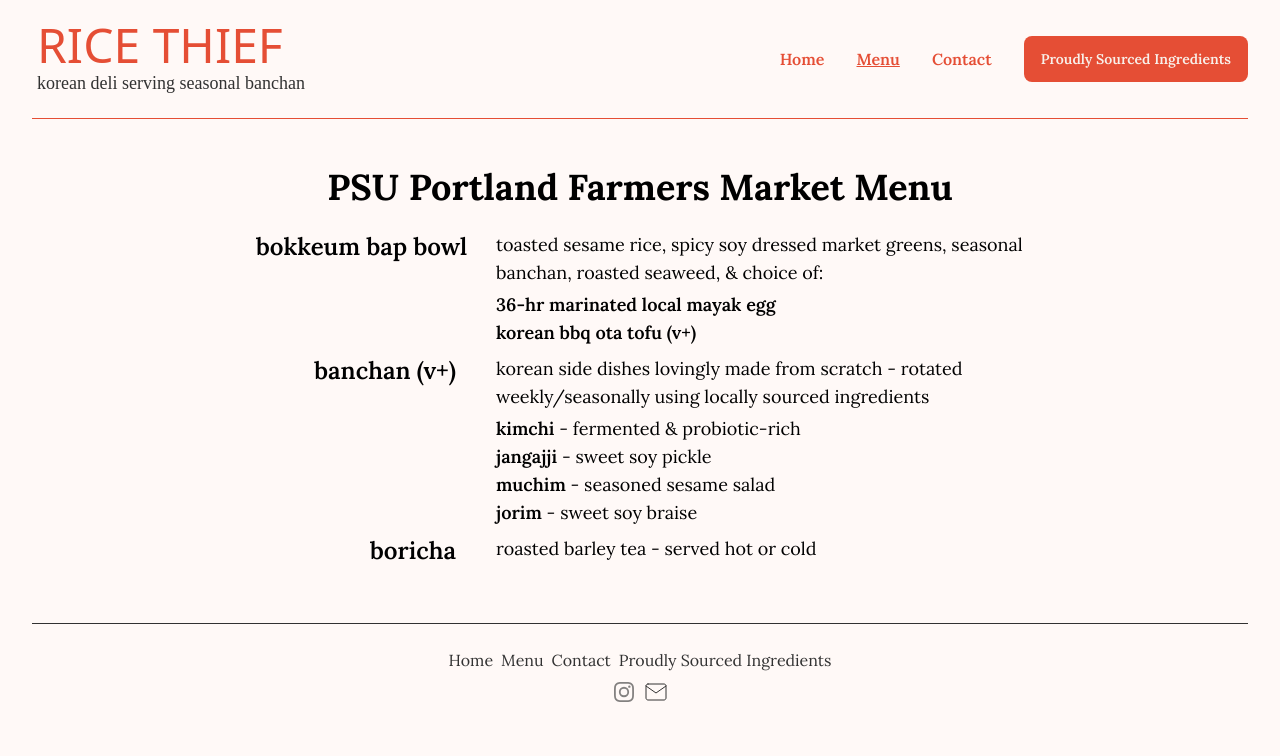
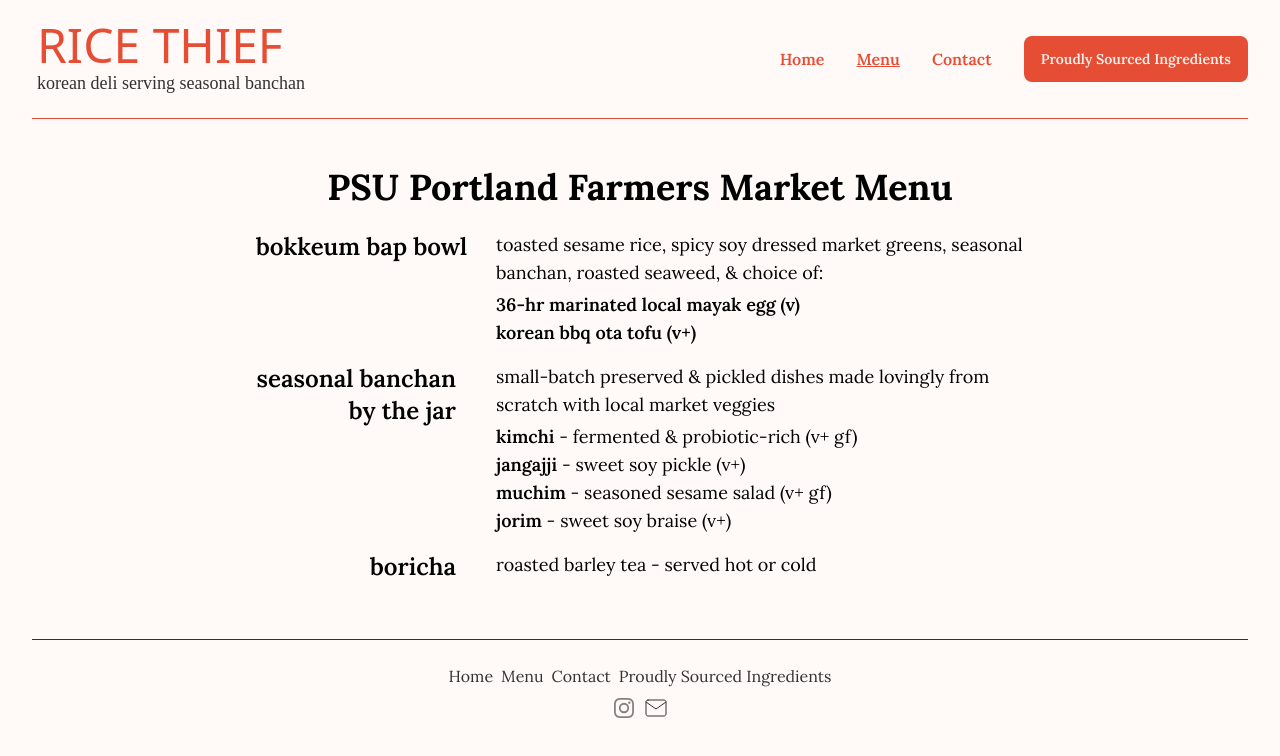
Before and after one commit to IanKBovard/ricethiefpdx, a React (Vite) app: page /menu in a window 1280 px wide. Shown: the top 756 px of the page. Built offline with nearby package versions, Linux system fonts and the light colour scheme; a web font is replaced by a local one.

Commit message:
adjust font and copy

```diff
--- a/src/Pages/Contact.jsx
+++ b/src/Pages/Contact.jsx
@@ -2,7 +2,7 @@ const Contact = () => (
   <section className='max-w-[85rem] mx-auto px-4 sm:px-6 lg:px-8 py-8'>
     <div className='flex flex-wrap justify-between'>
       <div className='mb-8 lg:mb-0'>
-        <h2 className='font-bold text-2xl lg:text-4xl mb-2'>
+        <h2 className='font-bold text-2xl lg:text-4xl mb-4'>
           Where to find us
         </h2>
         <p className='text-lg lg:text-2xl'>
@@ -10,6 +10,8 @@ const Contact = () => (
           <br />
           Saturdays 8:30 am - 2:00 pm
           <br />
+        </p>
+        <p className='text-lg lg:text-2xl mt-2'>
           1803 SW Park Ave, Portland, OR 97201
           <br />
           <span className='italic'>
@@ -20,7 +22,7 @@ const Contact = () => (
         </p>
       </div>
       <div className='mb-8 lg:mb-0'>
-        <h2 className='font-bold text-2xl lg:text-4xl mb-2'>
+        <h2 className='font-bold text-2xl lg:text-4xl mb-4'>
           How to reach us
         </h2>
         <a
--- a/src/Pages/Menu.jsx
+++ b/src/Pages/Menu.jsx
@@ -15,7 +15,7 @@ const Menu = () => (
           seasonal banchan, roasted seaweed, & choice of:
           <p className='mt-1'>
             <span className='font-semibold'>
-              36-hr marinated local mayak egg
+              36-hr marinated local mayak egg (v)
             </span>
           </p>
           <p className=''>
@@ -26,32 +26,32 @@ const Menu = () => (
           </p>
         </p>
       </div>
-      <div className='flex flex-col pt-2 sm:gap-10 sm:flex-row'>
+      <div className='flex flex-col pt-2 sm:gap-10 sm:flex-row mt-2'>
         <p className='sm:w-[200px] text-lg lg:text-2xl font-semibold sm:text-right shrink-0'>
-          banchan (v+)
+          seasonal banchan by the jar
         </p>
         <p className='text-justify sm:text-left lg:text-lg'>
-          korean side dishes lovingly made from scratch - rotated
-          weekly/seasonally using locally sourced ingredients
+          small-batch preserved & pickled dishes made lovingly from
+          scratch with local market veggies
           <p className='mt-1'>
             <span className='font-semibold'>kimchi</span> - fermented
-            & probiotic-rich
+            & probiotic-rich (v+ gf)
           </p>
           <p className=''>
             <span className='font-semibold'>jangajji</span> - sweet
-            soy pickle
+            soy pickle (v+)
           </p>
           <p className=''>
             <span className='font-semibold'>muchim</span> - seasoned
-            sesame salad
+            sesame salad (v+ gf)
           </p>
           <p className=''>
             <span className='font-semibold'>jorim</span> - sweet soy
-            braise
+            braise (v+)
           </p>
         </p>
       </div>
-      <div className='flex flex-col pt-2 sm:gap-10 sm:flex-row'>
+      <div className='flex flex-col pt-2 sm:gap-10 sm:flex-row mt-2'>
         <p className='sm:w-[200px] text-lg lg:text-2xl font-semibold sm:text-right shrink-0'>
           boricha
         </p>
--- a/src/Pages/ProudlySourcedIngredients.jsx
+++ b/src/Pages/ProudlySourcedIngredients.jsx
@@ -2,7 +2,7 @@ const ProudlySourcedIngredients = () => (
   <section className='max-w-[85rem] mx-auto px-4 sm:px-6 lg:px-8 py-8'>
     <div className='max-w-3xl mx-auto text-center'>
       <h2 className='font-bold text-2xl md:text-3xl lg:text-4xl text-center'>
-        Good food starts with good ingredients
+        Proudly sourced ingredients
       </h2>
     </div>
     <div className='flow-root max-w-3xl mx-auto mt-8'>
@@ -10,11 +10,11 @@ const ProudlySourcedIngredients = () => (
         <p className='text-justify md:text-2xl'>
           At Rice Thief, we believe that good food starts with good
           ingredients. Our produce is carefully selected for quality
-          and seasonality from local farms we trust and are committed
+          and seasonality from local farms we trust that are committed
           to organic/pesticide-free agricultural practices:
         </p>
       </div>
-      <div className='flex flex-col mt-6'>
+      <div className='flex flex-col mt-6 ml-6'>
         <p className='md:text-xl'>
           <a
             href='https://www.instagram.com/barnfrogfarms/'
@@ -83,11 +83,10 @@ const ProudlySourcedIngredients = () => (
     <div className='flow-root max-w-3xl mx-auto mt-8'>
       <div className='text-brand-black'>
         <p className='text-justify md:text-2xl'>
-          We are also proud to source ingredients from these local
-          businesses:
+          We are also proud to source from these local businesses:
         </p>
       </div>
-      <div className='flex flex-col mt-6'>
+      <div className='flex flex-col mt-6  ml-6'>
         <p className='md:text-xl'>
           <a
             href='https://www.otapdx.com/'
@@ -108,7 +107,7 @@ const ProudlySourcedIngredients = () => (
         </p>
       </div>
     </div>
-    <div className='max-w-3xl mx-auto text-center mt-4'>
+    <div className='max-w-3xl mx-auto text-center mt-8'>
       <p className='font-bold text-xl md:text-2xl text-center'>
         Thank you for choosing to support a local business!
       </p>
```
